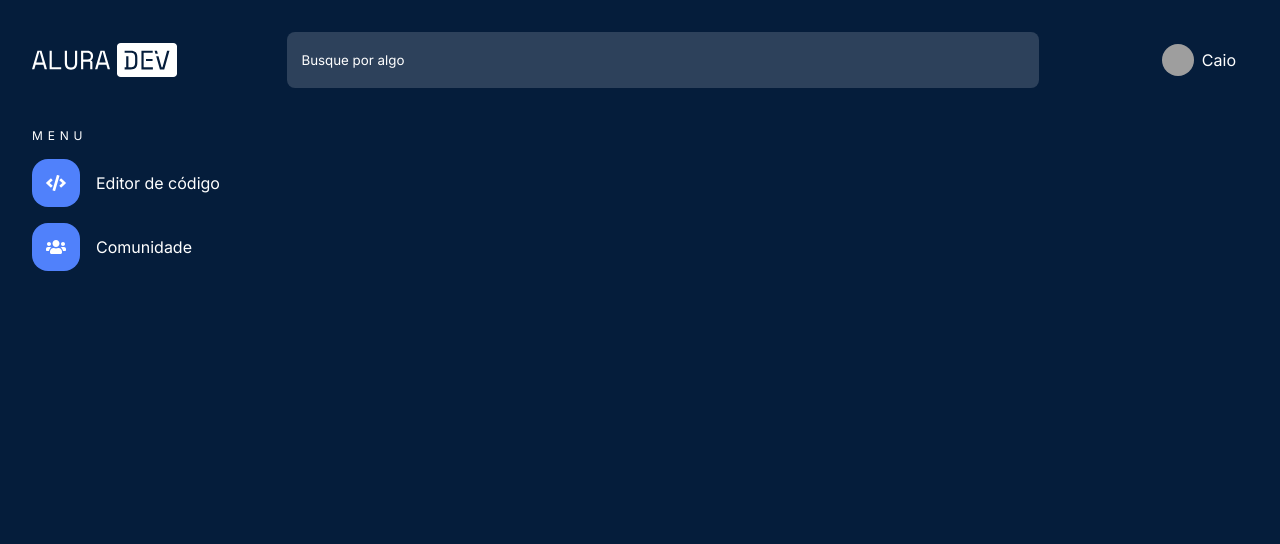
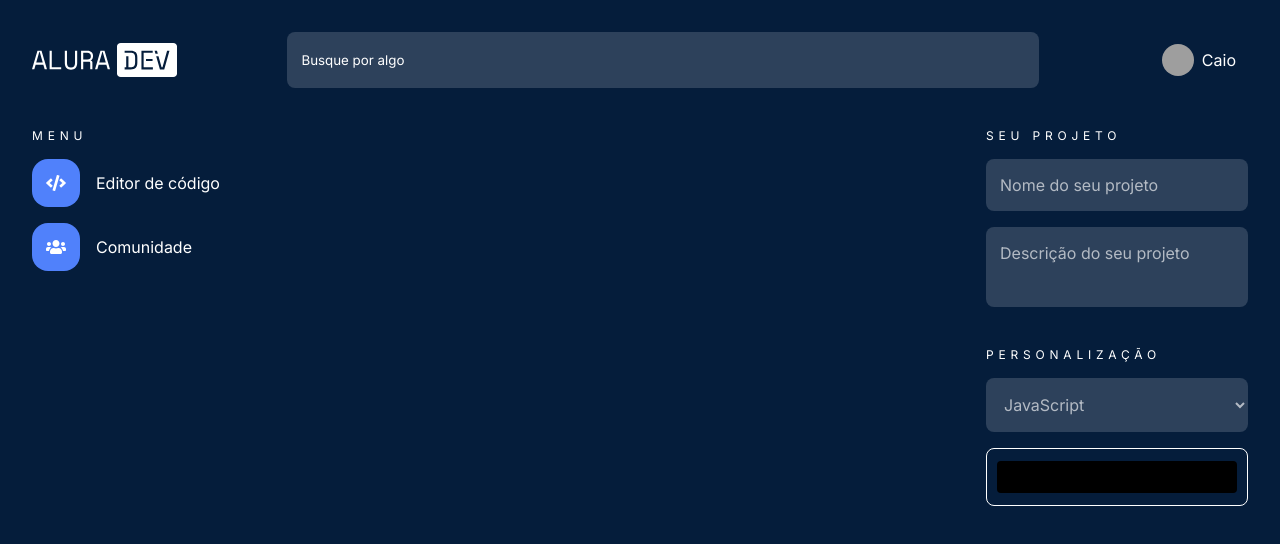
Before and after one commit to caioharuo/aluradev, a Next.js app: page / in a window 1280 px wide. Shown: the top 544 px of the page. Built offline with nearby package versions, Linux system fonts and the light colour scheme; grey boxes are pictures that could not be loaded.

Commit message:
add project settings menu

```diff
--- /dev/null
+++ b/babel.config.json
@@ -0,0 +1,4 @@
+{
+  "presets": ["next/babel"],
+  "plugins": [["styled-components", { "ssr": true }]]
+}
--- a/package.json
+++ b/package.json
@@ -17,6 +17,7 @@
     "@types/node": "^16.11.11",
     "@types/react": "^17.0.37",
     "@types/styled-components": "^5.1.17",
+    "babel-plugin-styled-components": "^2.0.2",
     "eslint": "8.4.0",
     "eslint-config-next": "12.0.7",
     "typescript": "^4.5.2"
--- a/src/components/Menu/index.tsx
+++ b/src/components/NavigationMenu/index.tsx
@@ -1,10 +1,10 @@
 import Image from 'next/image';
 import { Container } from './styles';
 
-export function Menu() {
+export function NavigationMenu() {
   return (
     <Container>
-      <h1>Menu</h1>
+      <h2>Menu</h2>
       <nav>
         <a href="">
           <Image
--- a/src/components/Menu/styles.ts
+++ b/src/components/NavigationMenu/styles.ts
@@ -3,7 +3,7 @@ import styled from 'styled-components';
 export const Container = styled.div`
   display: inline-block;
 
-  h1 {
+  h2 {
     font-size: 0.75rem;
     font-weight: normal;
 
--- /dev/null
+++ b/src/components/ProjectMenu/index.tsx
@@ -0,0 +1,30 @@
+import { Container, ProjectSettings, PersonalizationSettings } from './styles';
+
+export function ProjectMenu() {
+  return (
+    <Container>
+      <ProjectSettings>
+        <h2>Seu projeto</h2>
+        <input type="text" placeholder="Nome do seu projeto" />
+        <textarea
+          name="description"
+          placeholder="Descrição do seu projeto"
+        ></textarea>
+      </ProjectSettings>
+
+      <PersonalizationSettings>
+        <h2>Personalização</h2>
+        <select name="language" id="language">
+          <optgroup label="Programming Languages" defaultValue="javascript">
+            <option value="javascript">JavaScript</option>
+            <option value="html">HTML</option>
+            <option value="css">CSS</option>
+          </optgroup>
+        </select>
+        <div className="input-color-wrapper">
+          <input type="color" name="color-picker" id="color-picker" />
+        </div>
+      </PersonalizationSettings>
+    </Container>
+  );
+}
--- /dev/null
+++ b/src/components/ProjectMenu/styles.ts
@@ -0,0 +1,96 @@
+import styled from 'styled-components';
+
+export const Container = styled.div`
+  h2 {
+    font-size: 0.75rem;
+    font-weight: normal;
+
+    letter-spacing: 0.4em;
+    text-transform: uppercase;
+
+    margin-bottom: 1rem;
+  }
+
+  input,
+  textarea,
+  select {
+    background: rgba(255, 255, 255, 0.16);
+    padding: 1rem 0.875rem;
+    font-size: 1rem;
+    border: none;
+    border-radius: 0.5rem;
+    color: var(--white);
+    transition: background 0.2s;
+
+    &:hover {
+      background: rgba(255, 255, 255, 0.24);
+    }
+
+    &::placeholder {
+      color: rgba(255, 255, 255, 0.64);
+      opacity: 1;
+    }
+  }
+
+  select {
+    color: rgba(255, 255, 255, 0.64);
+  }
+
+  optgroup,
+  option {
+    color: var(--white);
+  }
+`;
+
+export const ProjectSettings = styled.div`
+  display: flex;
+  flex-direction: column;
+
+  input {
+    max-width: 272px;
+  }
+
+  textarea {
+    height: 80px;
+
+    max-width: 272px;
+    max-height: 80px;
+    resize: none;
+
+    margin-top: 1rem;
+  }
+`;
+
+export const PersonalizationSettings = styled.div`
+  display: flex;
+  flex-direction: column;
+
+  margin-top: 2.5rem;
+
+  .input-color-wrapper {
+    margin-top: 1rem;
+    border: 1px solid var(--white);
+    border-radius: 0.5rem;
+
+    input[type='color'] {
+      width: 100%;
+      height: 56px;
+      padding: 0.5rem;
+
+      background: transparent;
+
+      max-height: 56px;
+      max-width: 272px;
+    }
+
+    input[type='color']::-webkit-color-swatch {
+      border-color: transparent;
+      border-radius: 0.25rem;
+    }
+
+    input[type='color']::-moz-color-swatch {
+      border-color: transparent;
+      border-radius: 0.25rem;
+    }
+  }
+`;
--- a/src/pages/home.ts
+++ b/src/pages/home.ts
@@ -2,4 +2,11 @@ import styled from 'styled-components';
 
 export const Container = styled.div`
   padding: 2rem;
+
+  section {
+    main {
+      display: flex;
+      justify-content: space-between;
+    }
+  }
 `;
--- a/src/pages/index.tsx
+++ b/src/pages/index.tsx
@@ -1,6 +1,7 @@
 import Head from 'next/head';
 import { Header } from '../components/Header';
-import { Menu } from '../components/Menu';
+import { NavigationMenu } from '../components/NavigationMenu';
+import { ProjectMenu } from '../components/ProjectMenu';
 import { Container } from './home';
 
 export default function Home() {
@@ -10,7 +11,12 @@ export default function Home() {
         <title>AluraDev</title>
       </Head>
       <Header />
-      <Menu />
+      <section>
+        <main>
+          <NavigationMenu />
+          <ProjectMenu />
+        </main>
+      </section>
     </Container>
   );
 }
```
Also changed, not shown: 1 other file (tests, documents, lock files or other folders).
